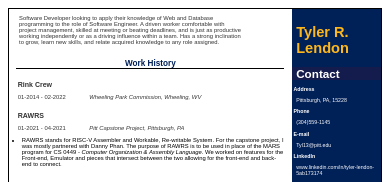
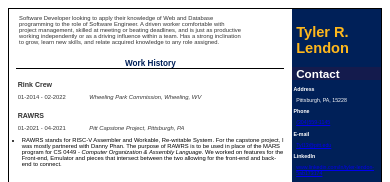
Before and after one commit to Tyl13/Tyl13.github.io, a plain HTML site: page index.html in a window 390 px wide. Shown: the top 182 px of the page. Drawn offline with Linux system fonts and the light colour scheme.

Commit message:
Made email, phone and Linkedin linkable

```diff
--- a/index.html
+++ b/index.html
@@ -101,11 +101,11 @@
 		<p class="ssdspan cs10">Address</p>
         <p class="ssdspan cs11">Pittsburgh, PA, 15228</p>
         <p class="ssdspan cs10">Phone</p>
-        <p class="ssdspan cs11">(304)559-1145</p>
+        <p class="ssdspan cs11"><a href="304-559-1145">(304)559-1145</a></p>
         <p class="ssdspan cs10">E-mail</p>
-        <p class="ssdspan cs11">Tyl13@pitt.edu</p>
+        <p class="ssdspan cs11"><a href="mailto:Tyl13@pitt.edu">Tyl13@pitt.edu</a></p>
         <p class="ssdspan cs10">LinkedIn</p>
-		<p class="ssdspan cs11">www.linkedin.com/in/tyler-lendon-5ab173174</p>
+		<p class="ssdspan cs11"><a href="www.linkedin.com/in/tyler-lendon-5ab173174">www.linkedin.com/in/tyler-lendon-5ab173174</a></p>
       </div>
       <div class="Skills">
 		<p class="ssdspan cs9">Skills</p>
```
